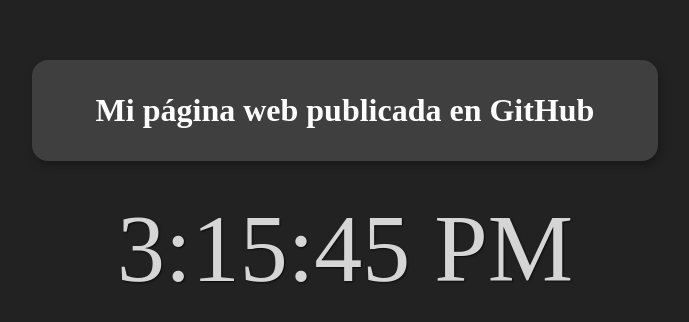
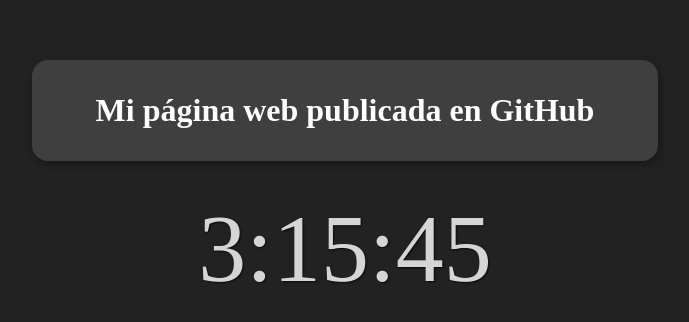
Before and after one commit to isanchezvi/pagina-web, a plain HTML site: page index.html in a window 1280 px wide. Shown: the part 242-564 px from the top of the page, without its empty margins (295-984 px from the left). Drawn offline with Linux system fonts and the light colour scheme.

Commit message:
Update index.html

```diff
--- a/index.html
+++ b/index.html
@@ -42,7 +42,7 @@
         var hours = date.getHours();
         var minutes = date.getMinutes();
         var seconds = date.getSeconds();
-        var ampm = hours >= 12 ? "PM" : "AM";
+        var ampm = hours >= 12 ? "AM" : "PM";
 
         hours = hours % 12;
         hours = hours ? hours : 12;
@@ -50,7 +50,7 @@
         seconds = seconds < 10 ? "0"+seconds : seconds;
 
         var strTime =
-          hours + ":" + minutes + ":" + seconds + " " + ampm;
+          hours + ":" + minutes + ":" + seconds ;
 
         document.getElementById("clock").innerText = strTime;
         setTimeout(clock, 1000);
```
